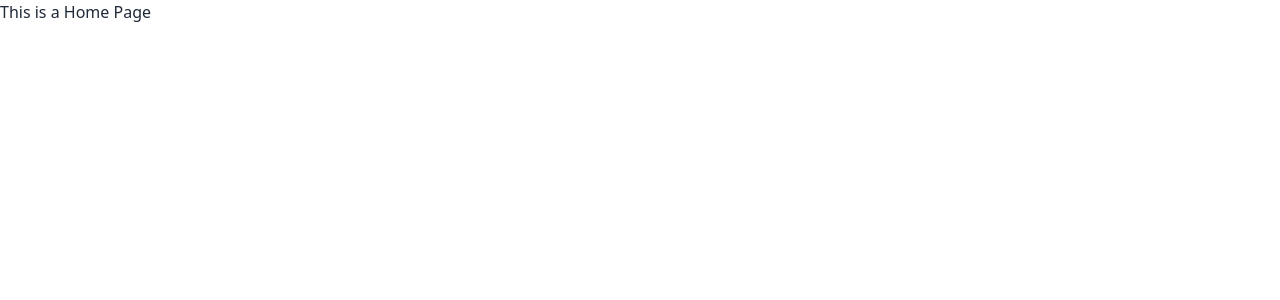
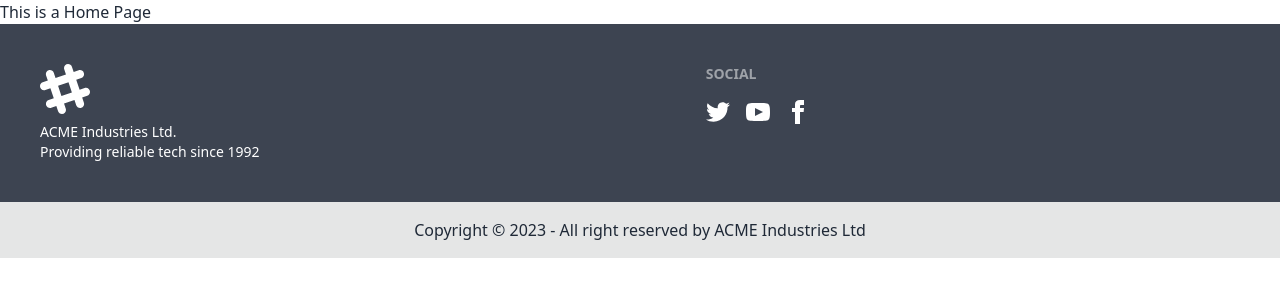
Before and after one commit to Gazi-Farhana/Restaurant, a React (Vite) app: page / in a window 1280 px wide. Shown: the top 300 px of the page. Built offline with nearby package versions, Linux system fonts and the light colour scheme.

Commit message:
initial footer added

```diff
--- a/src/Layout/Main.jsx
+++ b/src/Layout/Main.jsx
@@ -1,10 +1,12 @@
 import React from 'react';
 import { Outlet } from 'react-router-dom';
+import Footer from '../Pages/Shared/Footer/Footer';
 
 const Main = () => {
     return (
         <div>
           <Outlet></Outlet>
+          <Footer></Footer>
         </div>
     );
 };
--- /dev/null
+++ b/src/Pages/Shared/Footer/Footer.jsx
@@ -0,0 +1,29 @@
+import React from 'react';
+
+const Footer = () => {
+    return (
+        <footer>
+            <div className="footer p-10 bg-neutral text-neutral-content">
+  <div>
+    <svg width="50" height="50" viewBox="0 0 24 24" xmlns="http://www.w3.org/2000/svg" fillRule="evenodd" clipRule="evenodd" className="fill-current"><path d="M22.672 15.226l-2.432.811.841 2.515c.33 1.019-.209 2.127-1.23 2.456-1.15.325-2.148-.321-2.463-1.226l-.84-2.518-5.013 1.677.84 2.517c.391 1.203-.434 2.542-1.831 2.542-.88 0-1.601-.564-1.86-1.314l-.842-2.516-2.431.809c-1.135.328-2.145-.317-2.463-1.229-.329-1.018.211-2.127 1.231-2.456l2.432-.809-1.621-4.823-2.432.808c-1.355.384-2.558-.59-2.558-1.839 0-.817.509-1.582 1.327-1.846l2.433-.809-.842-2.515c-.33-1.02.211-2.129 1.232-2.458 1.02-.329 2.13.209 2.461 1.229l.842 2.515 5.011-1.677-.839-2.517c-.403-1.238.484-2.553 1.843-2.553.819 0 1.585.509 1.85 1.326l.841 2.517 2.431-.81c1.02-.33 2.131.211 2.461 1.229.332 1.018-.21 2.126-1.23 2.456l-2.433.809 1.622 4.823 2.433-.809c1.242-.401 2.557.484 2.557 1.838 0 .819-.51 1.583-1.328 1.847m-8.992-6.428l-5.01 1.675 1.619 4.828 5.011-1.674-1.62-4.829z"></path></svg>
+    <p>ACME Industries Ltd.<br/>Providing reliable tech since 1992</p>
+  </div>
+  <div>
+    <span className="footer-title">Social</span>
+    <div className="grid grid-flow-col gap-4">
+      <a><svg xmlns="http://www.w3.org/2000/svg" width="24" height="24" viewBox="0 0 24 24" className="fill-current"><path d="M24 4.557c-.883.392-1.832.656-2.828.775 1.017-.609 1.798-1.574 2.165-2.724-.951.564-2.005.974-3.127 1.195-.897-.957-2.178-1.555-3.594-1.555-3.179 0-5.515 2.966-4.797 6.045-4.091-.205-7.719-2.165-10.148-5.144-1.29 2.213-.669 5.108 1.523 6.574-.806-.026-1.566-.247-2.229-.616-.054 2.281 1.581 4.415 3.949 4.89-.693.188-1.452.232-2.224.084.626 1.956 2.444 3.379 4.6 3.419-2.07 1.623-4.678 2.348-7.29 2.04 2.179 1.397 4.768 2.212 7.548 2.212 9.142 0 14.307-7.721 13.995-14.646.962-.695 1.797-1.562 2.457-2.549z"></path></svg></a>
+      <a><svg xmlns="http://www.w3.org/2000/svg" width="24" height="24" viewBox="0 0 24 24" className="fill-current"><path d="M19.615 3.184c-3.604-.246-11.631-.245-15.23 0-3.897.266-4.356 2.62-4.385 8.816.029 6.185.484 8.549 4.385 8.816 3.6.245 11.626.246 15.23 0 3.897-.266 4.356-2.62 4.385-8.816-.029-6.185-.484-8.549-4.385-8.816zm-10.615 12.816v-8l8 3.993-8 4.007z"></path></svg></a>
+      <a><svg xmlns="http://www.w3.org/2000/svg" width="24" height="24" viewBox="0 0 24 24" className="fill-current"><path d="M9 8h-3v4h3v12h5v-12h3.642l.358-4h-4v-1.667c0-.955.192-1.333 1.115-1.333h2.885v-5h-3.808c-3.596 0-5.192 1.583-5.192 4.615v3.385z"></path></svg></a>
+    </div>
+  </div>
+  </div>
+  <div className="footer-center p-4 bg-base-300 text-base-content">
+  <div>
+    <p>Copyright © 2023 - All right reserved by ACME Industries Ltd</p>
+  </div>
+</div>
+</footer>
+    );
+};
+
+export default Footer;
--- a/src/main.jsx
+++ b/src/main.jsx
@@ -8,6 +8,8 @@
 
 ReactDOM.createRoot(document.getElementById('root')).render(
   <React.StrictMode>
-       <RouterProvider router={router} />
+      <div className='max-w-screen-xl mx-auto'>
+      <RouterProvider router={router} />
+      </div>
   </React.StrictMode>,
 )
```
